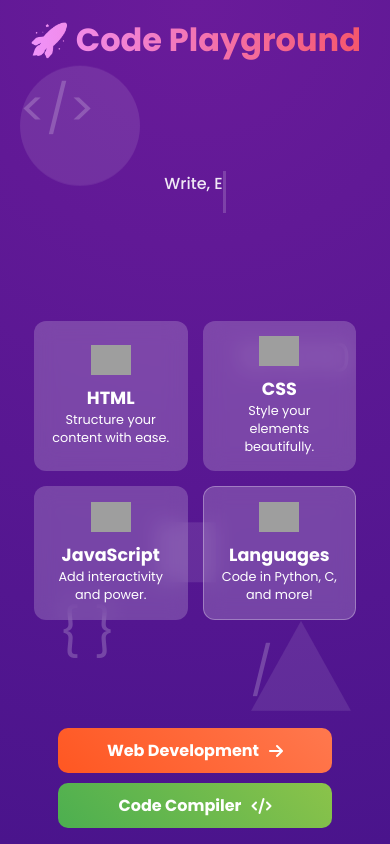
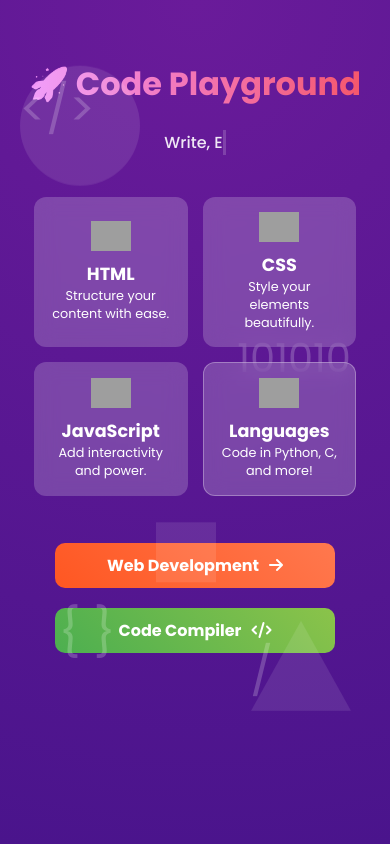
Before and after one commit to RishabhOnGit/CodePlayground, a plain HTML site: page index.html in a window 390 px wide. Drawn offline with Linux system fonts and the light colour scheme; grey boxes are pictures that could not be loaded.

Commit message:
Add files via upload

```diff
--- a/style.css
+++ b/style.css
@@ -22,6 +22,7 @@
     z-index: 1;
     overflow: hidden;
     padding: 1rem;
+    gap: clamp(10px, 2vh, 20px);
 }
 
 /* 🔹 Floating Background Elements */
@@ -118,7 +119,7 @@
     background: linear-gradient(to right, #f093fb, #f5576c);
     -webkit-background-clip: text;
     color: transparent;
-    margin-bottom: clamp(5px, 1vh, 15px);
+    margin-bottom: clamp(5px, 1vh, 10px);
 }
 
 /* 🔹 Typing Effect */
@@ -132,7 +133,8 @@
     max-width: clamp(280px, 80vw, 500px);
     border-right: 3px solid white;
     animation: blink-caret 0.8s infinite;
-    min-height: clamp(2rem, 5vh, 3rem);
+    min-height: clamp(1.5rem, 4vh, 2.5rem);
+    margin-bottom: clamp(15px, 2vh, 20px);
 }
 
 /* 🔹 Blinking Cursor */
@@ -161,7 +163,7 @@
     flex-wrap: wrap;
     justify-content: center;
     gap: clamp(10px, 2vw, 25px);
-    margin: clamp(15px, 3vh, 40px) 0;
+    margin: clamp(10px, 2vh, 20px) 0;
     width: 90%;
     max-width: 1000px;
 }
@@ -186,40 +188,6 @@
     box-shadow: 0 5px 15px rgba(255, 255, 255, 0.2);
 }
 
-/* 🔹 Start Button */
-#start-button {
-    padding: clamp(10px, 2vw, 14px) clamp(20px, 3vw, 35px);
-    font-size: clamp(1rem, 1.5vw, 1.3rem);
-    font-weight: bold;
-    color: white;
-    background: linear-gradient(45deg, #ff5722, #ff784e);
-    border: none;
-    border-radius: 10px;
-    cursor: pointer;
-    transition: all 0.3s ease-in-out;
-    display: flex;
-    align-items: center;
-    gap: 10px;
-    min-width: clamp(120px, 30vw, 200px);
-}
-
-/* 🔹 Language Button */
-#language-button {
-    padding: clamp(10px, 2vw, 14px) clamp(20px, 3vw, 35px);
-    font-size: clamp(1rem, 1.5vw, 1.3rem);
-    font-weight: bold;
-    color: white;
-    background: linear-gradient(45deg, #4CAF50, #8BC34A);
-    border: none;
-    border-radius: 10px;
-    cursor: pointer;
-    transition: all 0.3s ease-in-out;
-    display: flex;
-    align-items: center;
-    gap: 10px;
-    min-width: clamp(120px, 30vw, 200px);
-}
-
 /* 🔹 Buttons Container */
 .buttons-container {
     display: flex;
@@ -228,6 +196,35 @@
     justify-content: center;
     width: 90%;
     max-width: 600px;
+    margin-top: clamp(10px, 2vh, 20px);
+}
+
+/* 🔹 Common Button Styles */
+#start-button, #language-button {
+    padding: clamp(10px, 2vw, 14px) clamp(20px, 3vw, 35px);
+    font-size: clamp(1rem, 1.5vw, 1.3rem);
+    font-weight: bold;
+    color: white;
+    border: none;
+    border-radius: 10px;
+    cursor: pointer;
+    transition: all 0.3s ease-in-out;
+    display: flex;
+    align-items: center;
+    justify-content: center;
+    gap: 10px;
+    width: clamp(180px, 40vw, 250px);
+    text-align: center;
+}
+
+/* 🔹 Start Button */
+#start-button {
+    background: linear-gradient(45deg, #ff5722, #ff784e);
+}
+
+/* 🔹 Language Button */
+#language-button {
+    background: linear-gradient(45deg, #4CAF50, #8BC34A);
 }
 
 /* 🔹 Language Card Styling */
@@ -363,22 +360,34 @@
     .landing-container {
         padding: 1rem;
         height: 100vh;
-        justify-content: space-between;
+        justify-content: flex-start;
+        padding-top: clamp(40px, 10vh, 60px);
+    }
+
+    .landing-container h1 {
+        margin-bottom: 5px;
+    }
+
+    #typing-text {
+        margin-bottom: 10px;
+        min-height: 1.5rem;
     }
 
     .cards-container {
-        margin: 10px 0;
+        margin: 15px 0;
     }
 
     .buttons-container {
         flex-direction: column;
         width: 90%;
         align-items: center;
+        margin-top: 15px;
     }
 
     #start-button, #language-button {
-        width: 85%;
-        justify-content: center;
+        width: 90%;
+        max-width: 280px;
+        margin-bottom: 10px;
     }
 
     /* Adjust floating elements for better appearance on smaller screens */
@@ -423,20 +432,24 @@
     }
 }
 
-/* Landscape orientation specific */
+/* Handle landscape orientation on mobile */
 @media (max-height: 500px) and (orientation: landscape) {
     .landing-container {
         padding: 0.5rem;
+        justify-content: center;
+        gap: 10px;
     }
 
     .landing-container h1 {
         margin-top: 5px;
         margin-bottom: 0;
+        font-size: clamp(1.5rem, 4vw, 2.5rem);
     }
 
     #typing-text {
         margin-bottom: 5px;
         min-height: auto;
+        font-size: clamp(0.8rem, 2vw, 1.2rem);
     }
 
     .cards-container {
@@ -450,11 +463,33 @@
     .card {
         width: clamp(120px, 20vw, 160px);
         padding: 8px;
+        margin: 0;
+    }
+
+    .card-logo {
+        width: clamp(25px, 5vw, 40px);
+        margin-bottom: 5px;
+    }
+
+    .card h2 {
+        font-size: clamp(0.9rem, 2vw, 1.1rem);
+        margin: 3px 0;
+    }
+
+    .card p {
+        font-size: clamp(0.7rem, 1.5vw, 0.9rem);
+        margin: 0;
     }
 
     .buttons-container {
         flex-direction: row;
         margin-top: 5px;
+    }
+
+    #start-button, #language-button {
+        padding: 6px 12px;
+        font-size: clamp(0.8rem, 1.8vw, 1rem);
+        width: clamp(160px, 30vw, 200px);
     }
 }
 
```
